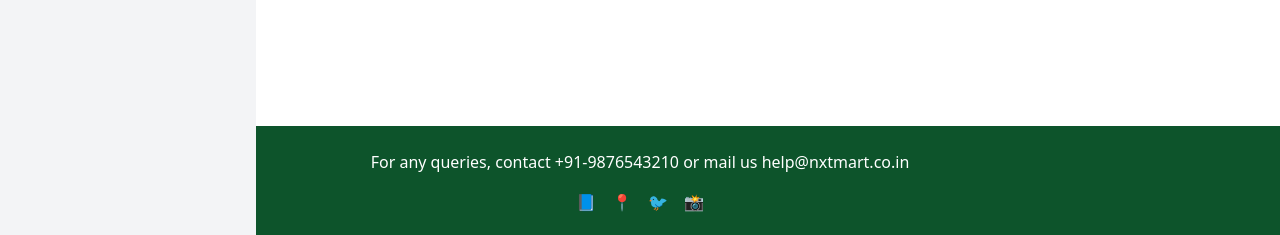
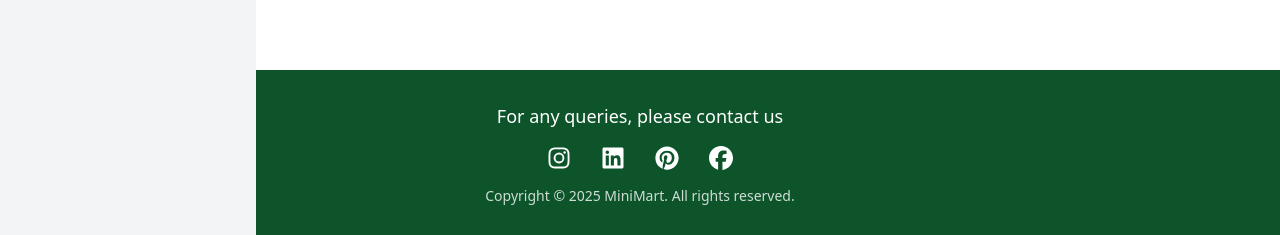
Before and after one commit to amulya-rao123/NxtMart, a React (Vite) app: page /home in a window 1280 px wide. Shown: the part 562-797 px from the top of the page. Built offline with nearby package versions, Linux system fonts and the light colour scheme; no server answers; sample sign-in values are in the browser's storage.

Commit message:
change in homepage and footer

```diff
--- a/package.json
+++ b/package.json
@@ -11,6 +11,10 @@
   },
   "dependencies": {
     "@faker-js/faker": "^9.9.0",
+    "@fortawesome/fontawesome-svg-core": "^7.0.0",
+    "@fortawesome/free-brands-svg-icons": "^7.0.0",
+    "@fortawesome/free-solid-svg-icons": "^7.0.0",
+    "@fortawesome/react-fontawesome": "^0.2.5",
     "@tailwindcss/vite": "^4.1.11",
     "prop-types": "^15.8.1",
     "react": "^19.1.1",
--- /dev/null
+++ b/src/components/Footer.jsx
@@ -0,0 +1,52 @@
+import React from 'react';
+import { FontAwesomeIcon } from '@fortawesome/react-fontawesome';
+import { faPinterest, faFacebook, faInstagram, faLinkedin } from '@fortawesome/free-brands-svg-icons';
+
+function Footer() {
+  return (
+    <div className="bg-green-900 text-white text-center py-8 px-4">
+      {/* Title */}
+      <p className="text-lg font-medium mb-4">
+        For any queries, please contact us
+      </p>
+
+      {/* Social Icons */}
+      <div className="flex justify-center gap-6 my-4">
+        <FontAwesomeIcon
+          className="text-2xl cursor-pointer transition-transform duration-300 hover:scale-125 hover:text-yellow-400"
+          icon={faInstagram}
+          onClick={() =>
+            window.open('https://www.instagram.com', '_blank')
+          }
+        />
+
+        <FontAwesomeIcon
+          className="text-2xl cursor-pointer transition-transform duration-300 hover:scale-125 hover:text-yellow-400"
+          icon={faLinkedin}
+          onClick={() =>
+            window.open('https://www.linkedin.com/in/Amulya-kotha', '_blank')
+          }
+        />
+
+        <FontAwesomeIcon
+          className="text-2xl cursor-pointer transition-transform duration-300 hover:scale-125 hover:text-yellow-400"
+          icon={faPinterest}
+          onClick={() => window.open('https://www.pinterest.com', '_blank')}
+        />
+
+        <FontAwesomeIcon
+          className="text-2xl cursor-pointer transition-transform duration-300 hover:scale-125 hover:text-yellow-400"
+          icon={faFacebook}
+          onClick={() => window.open('https://www.facebook.com', '_blank')}
+        />
+      </div>
+
+      {/* Copyright */}
+      <p className="text-sm opacity-80">
+        Copyright © 2025 MiniMart. All rights reserved.
+      </p>
+    </div>
+  );
+}
+
+export default Footer;
--- a/src/components/MainHome.jsx
+++ b/src/components/MainHome.jsx
@@ -2,6 +2,7 @@ import React, { useEffect, useState } from "react";
 import CategorySidebar from "./CategorySidebar";
 import ProductList from "./ProductList";
 import Loader from "./Loader";
+import Footer from "./Footer";
 
 const MainHome = ({ searchQuery = "", setSearchQuery }) => {
   const [categories, setCategories] = useState([]);
@@ -91,17 +92,7 @@ const MainHome = ({ searchQuery = "", setSearchQuery }) => {
     </div>
 
 
-      <footer className="bg-green-900 text-white text-center py-6 hidden md:block">
-        <p>
-          For any queries, contact +91-9876543210 or mail us help@nxtmart.co.in
-        </p>
-        <div className="flex justify-center space-x-4 mt-4">
-          <span>📘</span>
-          <span>📍</span>
-          <span>🐦</span>
-          <span>📸</span>
-        </div>
-      </footer>
+      <Footer/>
     </div>
   );
 };
```
Also changed, not shown: 1 other file (tests, documents, lock files or other folders).
